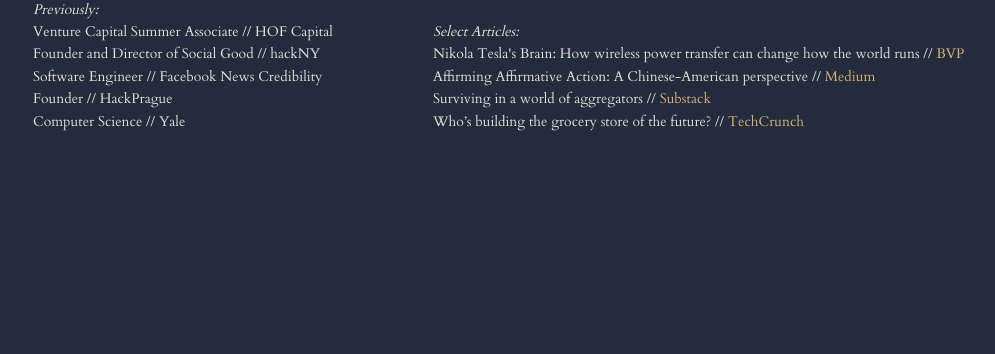
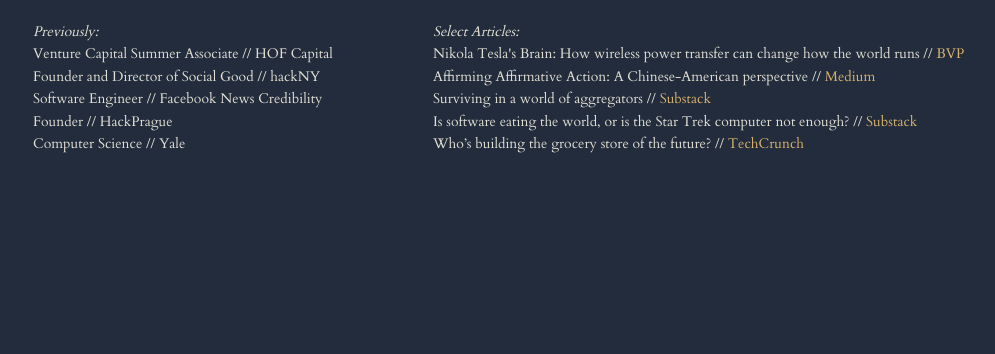
Before and after one commit to chrisxwan/chrisxwan.github.io, a plain HTML site: page index.html in a window 1280 px wide. Shown: the part 446-800 px from the top of the page, without its empty margins (132-1127 px from the left). Drawn offline with Linux system fonts and the light colour scheme.

Commit message:
substack

```diff
--- a/index.html
+++ b/index.html
@@ -53,6 +53,7 @@
           <p>Nikola Tesla's Brain: How wireless power transfer can change how the world runs // <a href="https://www.bvp.com/atlas/nikola-teslas-brain/" target="_blank">BVP</a></p>
           <p>Affirming Affirmative Action: A Chinese-American perspective // <a href="https://medium.com/age-of-awareness/affirming-affirmative-action-a-chinese-american-perspective-5d3b24b1e603?source=friends_link&sk=f00d3d6ed4ea3604025dc871cfc94bde" target-"_blank">Medium</a></p>
           <p>Surviving in a world of aggregators // <a href="https://chrisxwan.substack.com/p/10-surviving-in-a-world-of-aggregators" target="_blank">Substack</a></p>
+		  <p>Is software eating the world, or is the Star Trek computer not enough? // <a href="https://chrisxwan.substack.com/p/33-is-software-eating-the-world-or" target="_blank">Substack</a></p>
           <p>Who’s building the grocery store of the future? // <a href="https://techcrunch.com/2020/12/01/whos-building-the-grocery-store-of-the-future/" target="_blank">TechCrunch</a></p>
 
       </div>
```
